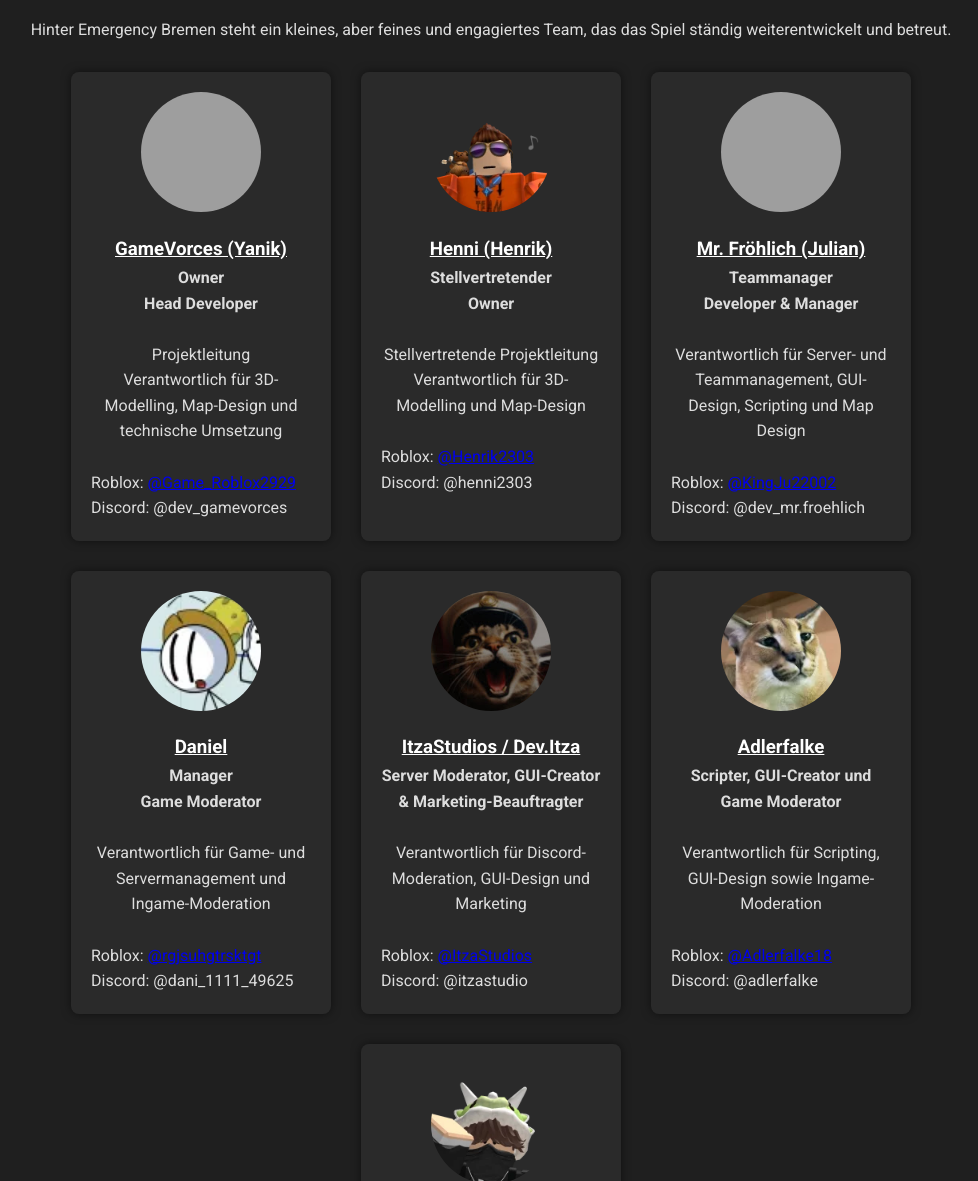
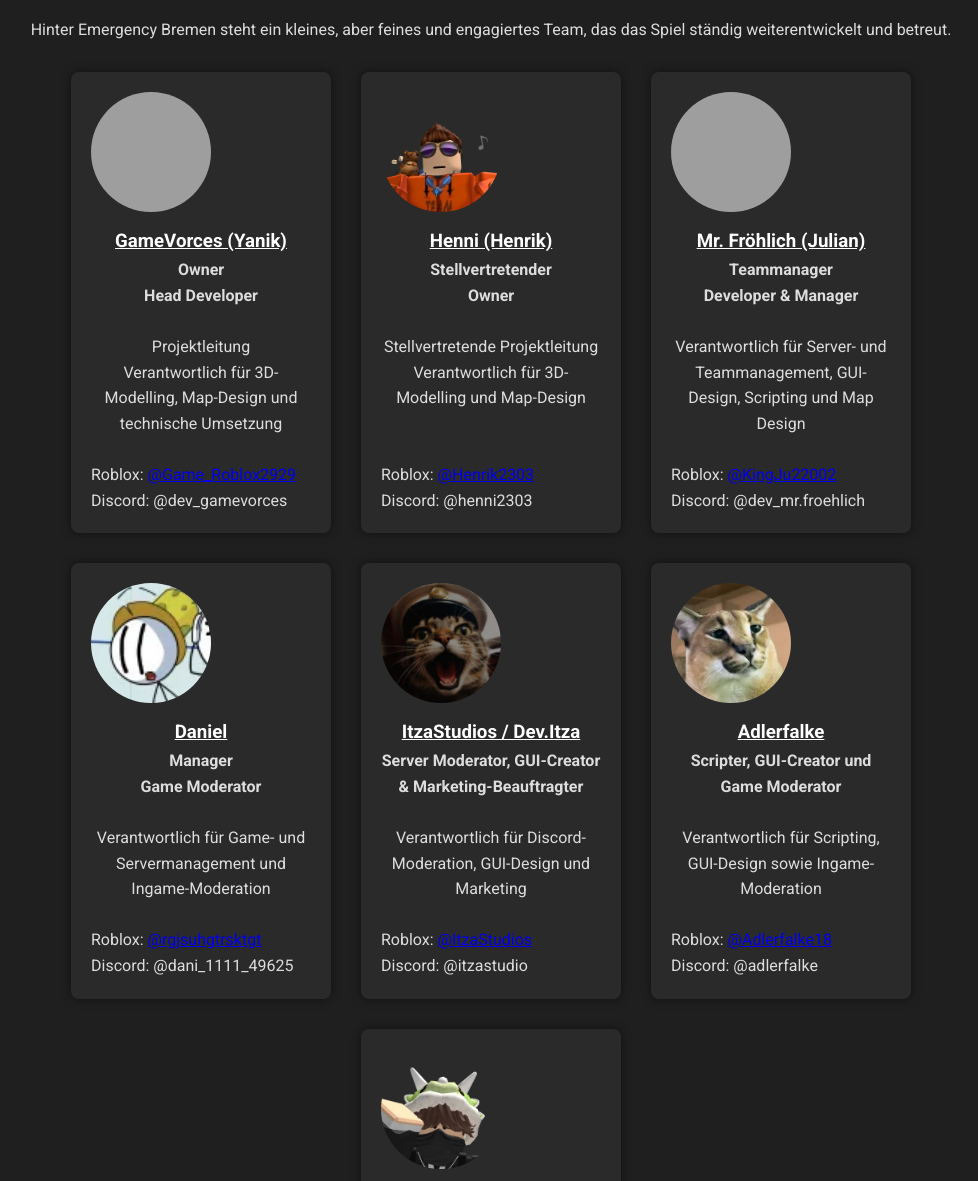
Before and after one commit to Emergency-Bremen-Roblox/website, a plain HTML site: page team.html in a window 1280 px wide. Shown: the part 438-1619 px from the top of the page, without its empty margins (149-1127 px from the left). Drawn offline with Linux system fonts and the light colour scheme; grey boxes are pictures that could not be loaded.

Commit message:
Update team.html

```diff
--- a/team.html
+++ b/team.html
@@ -44,7 +44,7 @@
 
         <div style="max-width: 900px; margin: 30px auto; display: flex; flex-wrap: wrap; justify-content: center; gap: 30px;">
 
-          <div style="background-color: #2a2a2a; padding: 20px; border-radius: 8px; width: 260px; box-shadow: 0 0 10px rgba(0,0,0,0.5); text-align: center;">
+          <div style="background-color: #2a2a2a; padding: 20px; border-radius: 8px; width: 260px; box-shadow: 0 0 10px rgba(0,0,0,0.5); display: flex; flex-direction: column; text-align: center;">
             <img src="Bilder/de3bd37385f99f24153ada02a882a6a7.png" alt="Jannik" style="width: 120px; height: 120px; border-radius: 50%; object-fit: cover; margin-bottom: 15px;">
             <h3><u>GameVorces (Yanik)</u></h3>
             <p><b>Owner<br>Head Developer</b></p>
@@ -55,7 +55,7 @@
             <p align="left">Discord: @dev_gamevorces</p>
           </div>
 
-          <div style="background-color: #2a2a2a; padding: 20px; border-radius: 8px; width: 260px; box-shadow: 0 0 10px rgba(0,0,0,0.5); text-align: center;">
+          <div style="background-color: #2a2a2a; padding: 20px; border-radius: 8px; width: 260px; box-shadow: 0 0 10px rgba(0,0,0,0.5); display: flex; flex-direction: column; text-align: center;">
             <img src="Bilder/noFilter.png" alt="Henni" style="width: 120px; height: 120px; border-radius: 50%; object-fit: cover; margin-bottom: 15px;">
             <h3><u>Henni (Henrik)</u></h3>
             <p><b>Stellvertretender<br>Owner</b></p>
@@ -66,7 +66,7 @@
             <p align="left">Discord: @henni2303</p>
           </div>
 
-          <div style="background-color: #2a2a2a; padding: 20px; border-radius: 8px; width: 260px; box-shadow: 0 0 10px rgba(0,0,0,0.5); text-align: center;">
+          <div style="background-color: #2a2a2a; padding: 20px; border-radius: 8px; width: 260px; box-shadow: 0 0 10px rgba(0,0,0,0.5); display: flex; flex-direction: column; text-align: center;">
             <img src="Bilder/ChatGPT Image 4. Mai 2025, 18_59_53.png" alt="Julian" style="width: 120px; height: 120px; border-radius: 50%; object-fit: cover; margin-bottom: 15px;">
             <h3><u>Mr. Fröhlich (Julian)</u></h3>
             <p><b>Teammanager<br>Developer & Manager</b></p>
@@ -77,7 +77,7 @@
             <p align="left">Discord: @dev_mr.froehlich</p>
           </div>
 
-          <div style="background-color: #2a2a2a; padding: 20px; border-radius: 8px; width: 260px; box-shadow: 0 0 10px rgba(0,0,0,0.5); text-align: center;">
+          <div style="background-color: #2a2a2a; padding: 20px; border-radius: 8px; width: 260px; box-shadow: 0 0 10px rgba(0,0,0,0.5); display: flex; flex-direction: column; text-align: center;">
             <img src="Bilder/1bc965139b8cc11717d7d69ab9ca6c89.png" alt="Daniel" style="width: 120px; height: 120px; border-radius: 50%; object-fit: cover; margin-bottom: 15px;">
             <h3><u>Daniel</u></h3>
             <p><b>Manager<br>Game Moderator</b></p>
@@ -88,7 +88,7 @@
             <p align="left">Discord: @dani_1111_49625</p>
           </div>
 
-          <div style="background-color: #2a2a2a; padding: 20px; border-radius: 8px; width: 260px; box-shadow: 0 0 10px rgba(0,0,0,0.5); text-align: center;">
+          <div style="background-color: #2a2a2a; padding: 20px; border-radius: 8px; width: 260px; box-shadow: 0 0 10px rgba(0,0,0,0.5); display: flex; flex-direction: column; text-align: center;">
             <img src="Bilder/channels4_profile.jpg" alt="ItzaStudios" style="width: 120px; height: 120px; border-radius: 50%; object-fit: cover; margin-bottom: 15px;">
             <h3><u>ItzaStudios / Dev.Itza</u></h3>
             <p><b>Server Moderator, GUI-Creator & Marketing-Beauftragter</b></p>
@@ -99,7 +99,7 @@
             <p align="left">Discord: @itzastudio</p>
           </div>
 
-          <div style="background-color: #2a2a2a; padding: 20px; border-radius: 8px; width: 260px; box-shadow: 0 0 10px rgba(0,0,0,0.5); text-align: center;">
+          <div style="background-color: #2a2a2a; padding: 20px; border-radius: 8px; width: 260px; box-shadow: 0 0 10px rgba(0,0,0,0.5); display: flex; flex-direction: column; text-align: center;">
             <img src="Bilder/347d55d79cacc02815c508ca68825c51.png" alt="Adlerfalke" style="width: 120px; height: 120px; border-radius: 50%; object-fit: cover; margin-bottom: 15px;">
             <h3><u>Adlerfalke</u></h3>
             <p><b>Scripter, GUI-Creator und Game Moderator</b></p>
@@ -110,7 +110,7 @@
             <p align="left">Discord: @adlerfalke</p>
           </div>
 
-          <div style="background-color: #2a2a2a; padding: 20px; border-radius: 8px; width: 260px; box-shadow: 0 0 10px rgba(0,0,0,0.5); text-align: center;">
+          <div style="background-color: #2a2a2a; padding: 20px; border-radius: 8px; width: 260px; box-shadow: 0 0 10px rgba(0,0,0,0.5); display: flex; flex-direction: column; text-align: center;">
             <img src="Bilder/noFilter2.png" alt="ItzaStudios" style="width: 120px; height: 120px; border-radius: 50%; object-fit: cover; margin-bottom: 15px;">
             <h3><u>Fynn</u></h3>
             <p><b>Game Moderator<br>Supporter</b></p>
```
